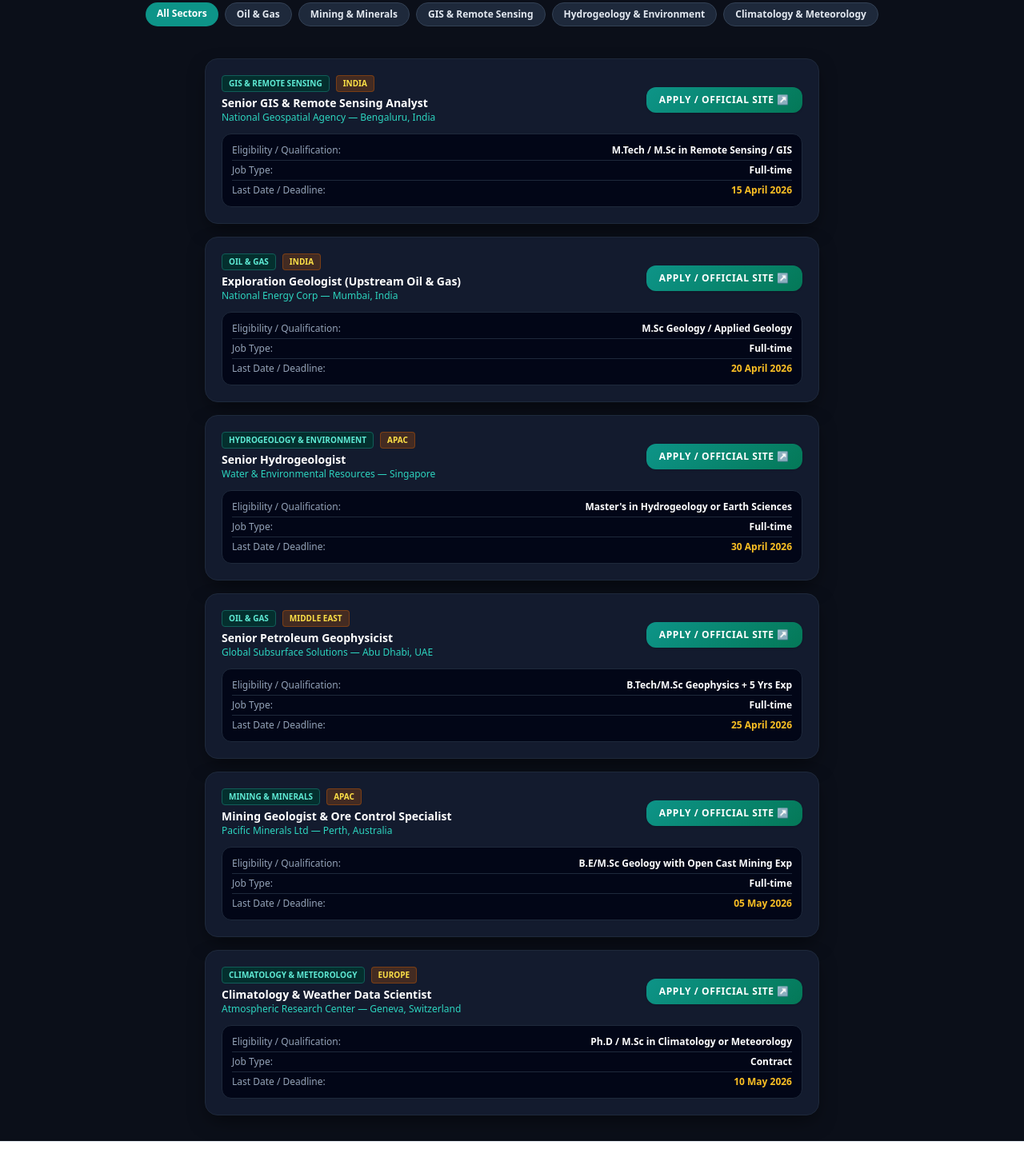
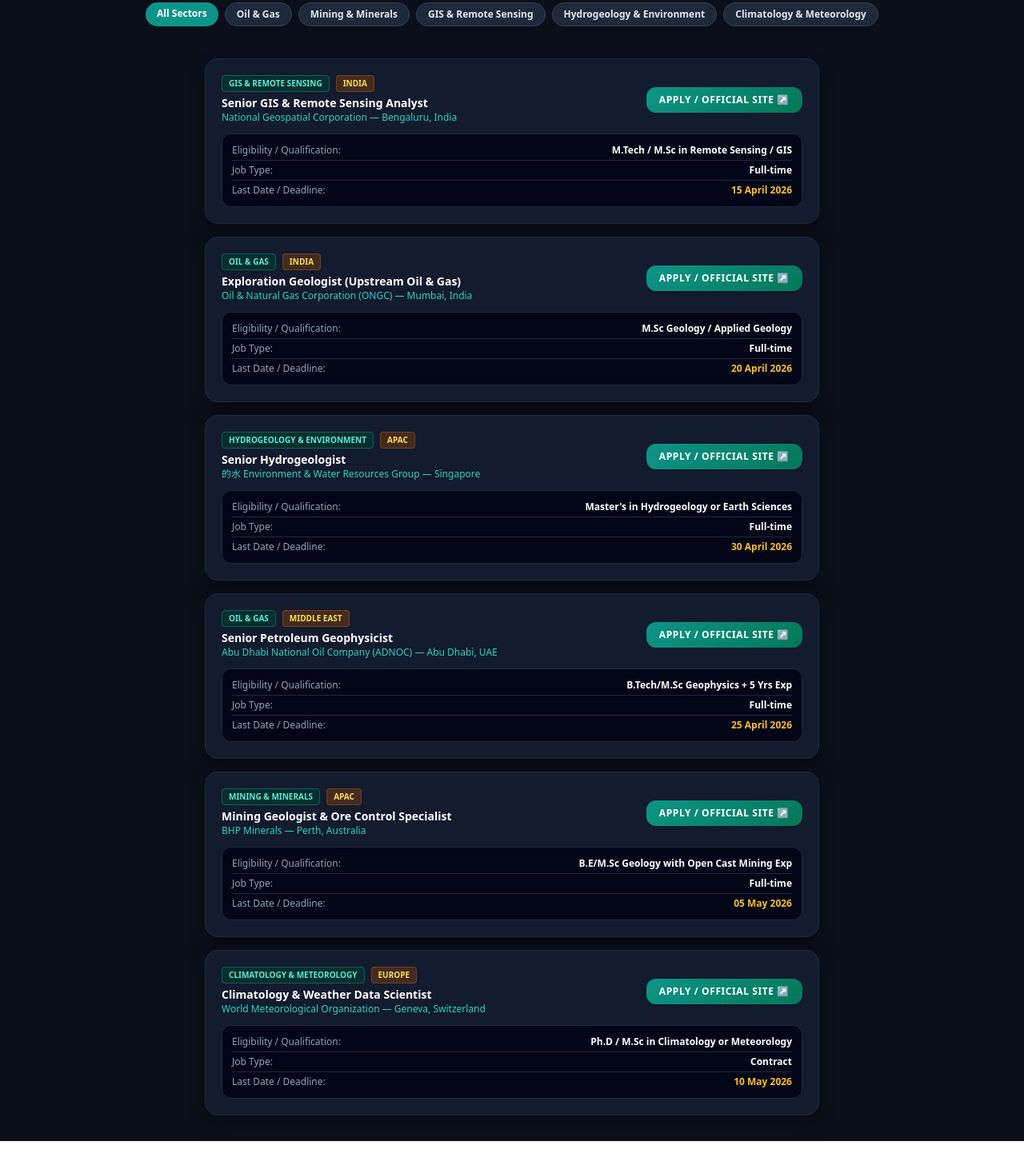
Before and after one commit to Roshangeek/earthsciencejob, a Next.js app: page / in a window 1280 px wide. Shown: the part 342-1794 px from the top of the page at 80% size. Built offline with nearby package versions, Linux system fonts and the light colour scheme.

Commit message:
Update job listings with new company names and URLs

```diff
--- a/src/app/page.js
+++ b/src/app/page.js
@@ -10,74 +10,74 @@ export default async function Home({ searchParams }) {
     {
       id: 1,
       title: "Senior GIS & Remote Sensing Analyst",
-      company: "National Geospatial Agency",
+      company: "National Geospatial Corporation",
       location: "Bengaluru, India",
       region: "India",
       sector: "GIS & Remote Sensing",
       jobType: "Full-time",
       qualification: "M.Tech / M.Sc in Remote Sensing / GIS",
       lastDate: "15 April 2026",
-      url: "https://www.naukri.com"
+      url: "https://www.geospatial-corp-careers.com/apply/gis-analyst"
     },
     {
       id: 2,
       title: "Exploration Geologist (Upstream Oil & Gas)",
-      company: "National Energy Corp",
+      company: "Oil & Natural Gas Corporation (ONGC)",
       location: "Mumbai, India",
       region: "India",
       sector: "Oil & Gas",
       jobType: "Full-time",
       qualification: "M.Sc Geology / Applied Geology",
       lastDate: "20 April 2026",
-      url: "https://www.linkedin.com/jobs"
+      url: "https://www.ongcindia.com/web/eng/careers"
     },
     {
       id: 3,
       title: "Senior Hydrogeologist",
-      company: "Water & Environmental Resources",
+      company: "的水 Environment & Water Resources Group",
       location: "Singapore",
       region: "APAC",
       sector: "Hydrogeology & Environment",
       jobType: "Full-time",
       qualification: "Master's in Hydrogeology or Earth Sciences",
       lastDate: "30 April 2026",
-      url: "https://sg.indeed.com"
+      url: "https://www.water-resources-apac.com/careers/hydrogeologist"
     },
     {
       id: 4,
       title: "Senior Petroleum Geophysicist",
-      company: "Global Subsurface Solutions",
+      company: "Abu Dhabi National Oil Company (ADNOC)",
       location: "Abu Dhabi, UAE",
       region: "Middle East",
       sector: "Oil & Gas",
       jobType: "Full-time",
       qualification: "B.Tech/M.Sc Geophysics + 5 Yrs Exp",
       lastDate: "25 April 2026",
-      url: "https://www.linkedin.com/jobs"
+      url: "https://www.adnoc.ae/en/careers"
     },
     {
       id: 5,
       title: "Mining Geologist & Ore Control Specialist",
-      company: "Pacific Minerals Ltd",
+      company: "BHP Minerals",
       location: "Perth, Australia",
       region: "APAC",
       sector: "Mining & Minerals",
       jobType: "Full-time",
       qualification: "B.E/M.Sc Geology with Open Cast Mining Exp",
       lastDate: "05 May 2026",
-      url: "https://www.seek.com.au"
+      url: "https://careers.bhp.com"
     },
     {
       id: 6,
       title: "Climatology & Weather Data Scientist",
-      company: "Atmospheric Research Center",
+      company: "World Meteorological Organization",
       location: "Geneva, Switzerland",
       region: "Europe",
       sector: "Climatology & Meteorology",
       jobType: "Contract",
       qualification: "Ph.D / M.Sc in Climatology or Meteorology",
       lastDate: "10 May 2026",
-      url: "https://www.indeed.com"
+      url: "https://wmo.int/content/vacancies"
     }
   ];
 
```
